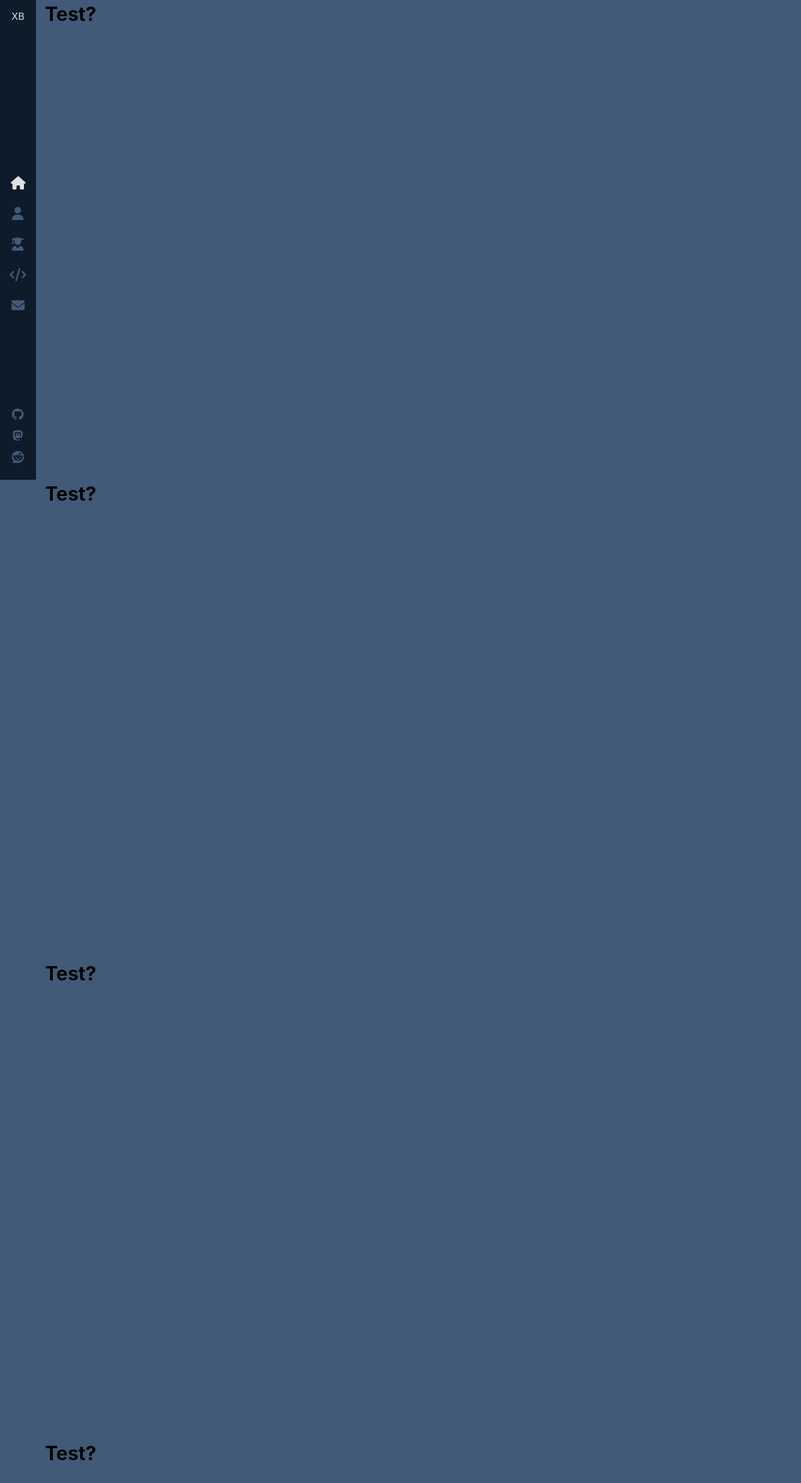
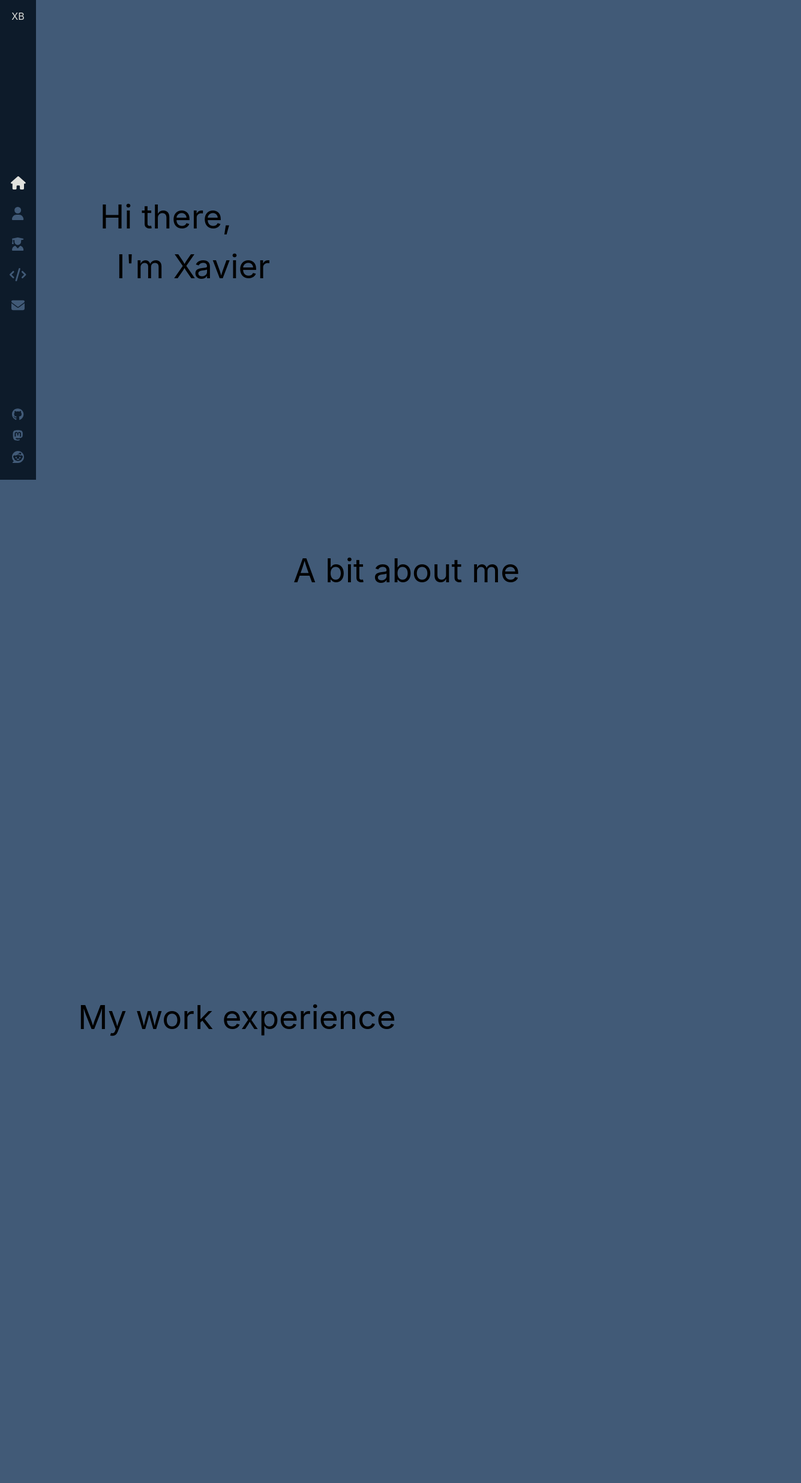
Before and after one commit to xavier-berthiaume/Site-CV-Xavier, a React (Vite) app: page / in a window 1280 px wide. Shown: the top 2473 px of the page at 60% size, 1335 px wide, since content can reach past the window. Built offline with nearby package versions, Linux system fonts and the light colour scheme.

Commit message:
Started working on section headers

```diff
--- a/src/App.scss
+++ b/src/App.scss
@@ -12,5 +12,32 @@ $dark_color: #1B263B;
 
   h1 {
     margin-top: 0px;
+
+    font-size: 55px;
+    font-weight: 400;
   }
 }
+
+.greeter-title {
+  position: absolute;
+  top: 40%;
+  left: 13%;
+}
+
+.about-title {
+  text-align: center;
+  position: relative;
+  top: 2em;
+}
+
+.work-title {
+  position: relative;
+  top: 1em;
+  left: 1em;
+}
+
+.skills-title {
+  position: relative;
+  top: 1em;
+  right: 0;
+}
--- a/src/App.tsx
+++ b/src/App.tsx
@@ -22,16 +22,16 @@ function App() {
 
 
       <ContentBlock block_name={block_list[0][0].toString()}>
-        <h1>Test?</h1>
+        <h1 className="greeter-title">Hi there, <br />&ensp;I'm Xavier</h1>
       </ContentBlock>
       <ContentBlock block_name={block_list[1][0].toString()}>
-        <h1>Test?</h1>
+        <h1 className="about-title">A bit about me</h1>
       </ContentBlock>
       <ContentBlock block_name={block_list[2][0].toString()}>
-        <h1>Test?</h1>
+        <h1 className="work-title">My work experience</h1>
       </ContentBlock>
       <ContentBlock block_name={block_list[3][0].toString()}>
-        <h1>Test?</h1>
+        <h1 className="skills-title">My skills</h1>
       </ContentBlock>
       <ContentBlock block_name={block_list[4][0].toString()}>
         <h1>Test?</h1>
```
